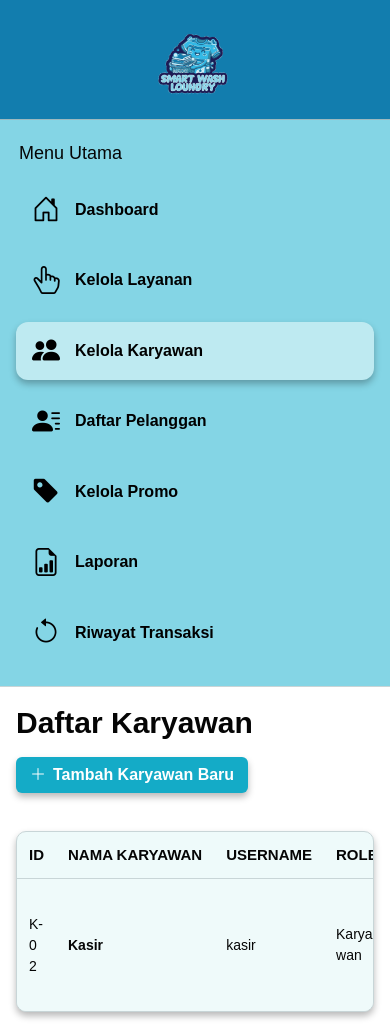
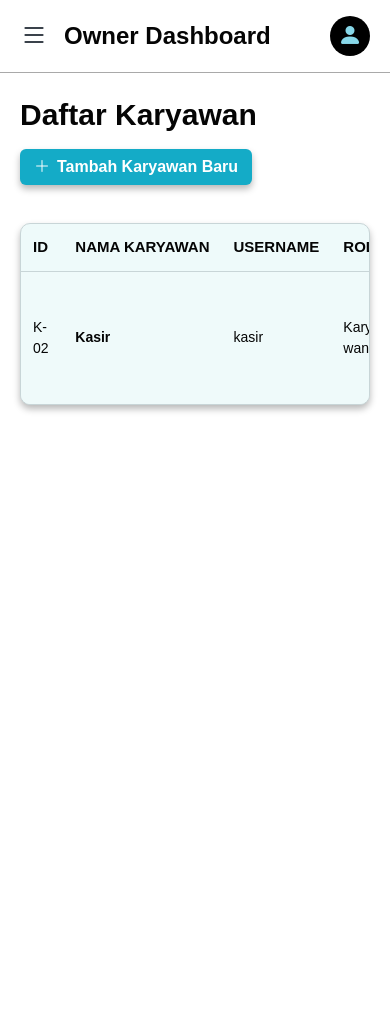
Before and after one commit to LthenSS/TA_Laundry, a Flask app: page /karyawan/ in a window 390 px wide. After the commit the page ends 412 px from the top, so only its background shows below. Run offline with Flask 3, Linux system fonts and the light colour scheme; the visitor is signed in with stand-in values (Sample User, id 1); some libraries are stand-ins or nearby versions.

Commit message:
update hp

```diff
--- /dev/null
+++ b/static/css/responsive.css
@@ -0,0 +1,148 @@
+
+/* =========================================================================
+   RESPONSIVE LAYOUT & MOBILE MENU (ADDED FOR MOBILE SUPPORT)
+========================================================================= */
+
+.sw-hamburger {
+    display: none;
+    background: none;
+    border: none;
+    font-size: 28px;
+    color: #17212b;
+    cursor: pointer;
+    padding: 0;
+    line-height: 1;
+}
+
+.sw-sidebar-overlay {
+    display: none;
+    position: fixed;
+    top: 0;
+    left: 0;
+    width: 100%;
+    height: 100%;
+    background: rgba(0, 0, 0, 0.5);
+    z-index: 999;
+    opacity: 0;
+    transition: opacity 0.3s ease;
+}
+
+.sw-sidebar-overlay.show {
+    display: block;
+    opacity: 1;
+}
+
+/* Base Topbar (Admin) styling */
+.sw-admin-topbar {
+    min-height: 80px;
+    border-bottom: 1px solid #a9a9a9;
+    display: flex;
+    align-items: center;
+    justify-content: space-between;
+    padding: 0 34px;
+    background: #fff;
+    position: sticky;
+    top: 0;
+    z-index: 9;
+}
+
+.sw-admin-topbar-left {
+    display: flex;
+    align-items: center;
+    gap: 16px;
+}
+
+.sw-admin-topbar h1 {
+    margin: 0;
+    font-size: 24px;
+    font-weight: 700;
+}
+
+@media (max-width: 992px) {
+    /* Layout */
+    .sw-app-shell, .sw-kasir-shell {
+        grid-template-columns: 1fr;
+    }
+
+    /* Hamburger */
+    .sw-hamburger {
+        display: block;
+    }
+
+    /* Sidebars */
+    .sw-sidebar, .sw-kasir-sidebar {
+        position: fixed;
+        left: -320px;
+        top: 0;
+        bottom: 0;
+        width: 300px;
+        z-index: 1000;
+        transition: left 0.3s ease;
+        box-shadow: 4px 0 15px rgba(0,0,0,0.1);
+    }
+
+    .sw-sidebar.open, .sw-kasir-sidebar.open {
+        left: 0;
+    }
+
+    /* Topbars padding */
+    .sw-admin-topbar, .sw-kasir-topbar {
+        padding: 16px 20px;
+        min-height: auto;
+    }
+
+    .sw-kasir-topbar h1 {
+        font-size: 20px;
+    }
+
+    .sw-kasir-userbar {
+        gap: 12px;
+    }
+
+    .sw-role-pill {
+        display: none; /* Hide role pill on mobile to save space */
+    }
+
+    .sw-user-text {
+        display: none; /* Hide text on mobile */
+    }
+
+    /* Content padding */
+    .sw-content, .sw-kasir-content {
+        padding: 24px 20px;
+    }
+
+    .sw-stats {
+        grid-template-columns: 1fr;
+        gap: 16px;
+    }
+
+    .sw-page-header {
+        flex-direction: column;
+        align-items: flex-start;
+        gap: 16px;
+    }
+
+    .sw-page-actions {
+        width: 100%;
+        justify-content: space-between;
+    }
+
+    .sw-page-actions form {
+        width: 100%;
+    }
+
+    .sw-page-actions .form-control {
+        width: 100%;
+        min-width: 0;
+    }
+
+    /* Table Responsive */
+    .sw-table-card, .sw-kasir-panel {
+        overflow-x: auto;
+    }
+
+    .sw-table, .sw-kasir-table {
+        min-width: 600px; /* force scrolling */
+    }
+}
--- a/templates/base.html
+++ b/templates/base.html
@@ -7,10 +7,14 @@
     <link href="https://cdn.jsdelivr.net/npm/bootstrap@5.3.3/dist/css/bootstrap.min.css" rel="stylesheet">
     <link href="https://cdn.jsdelivr.net/npm/bootstrap-icons@1.11.3/font/bootstrap-icons.min.css" rel="stylesheet">
     <link href="{{ url_for('static', filename='css/smartwash.css') }}" rel="stylesheet">
+    <link href="{{ url_for('static', filename='css/responsive.css') }}" rel="stylesheet">
 </head>
 <body>
     <div class="sw-app-shell">
-        <aside class="sw-sidebar">
+        <!-- Overlay (mobile) -->
+        <div class="sw-sidebar-overlay" id="sidebarOverlay" onclick="closeSidebar()"></div>
+
+        <aside class="sw-sidebar" id="adminSidebar">
             <div class="sw-sidebar-logo">
                 <div class="sw-brand-mark" aria-label="Smart Wash Laundry">
                     <img src="{{ url_for('static', filename='img/logo.png') }}" alt="Smart Wash Laundry Logo" style="width: 240px; height: auto; object-fit: contain; margin-top: 15px;">
@@ -41,12 +45,29 @@
                     <a class="sw-nav-item {% if request.endpoint == 'dashboard.riwayat' %}active{% endif %}" href="{{ url_for('dashboard.riwayat') }}">
                         <i class="bi bi-arrow-counterclockwise"></i><span>Riwayat Transaksi</span>
                     </a>
+                    <a class="sw-nav-item" href="{{ url_for('auth.logout') }}" style="color:#c0392b; margin-top:20px; border-top:1px solid rgba(0,0,0,0.1); padding-top:20px;">
+                        <i class="bi bi-box-arrow-right"></i><span>Log Out</span>
+                    </a>
                 </nav>
             </div>
         </aside>
 
         <main class="sw-main">
-            <div class="sw-main-topline"></div>
+            <header class="sw-admin-topbar">
+                <div class="sw-admin-topbar-left">
+                    <button class="sw-hamburger" id="hamburgerBtn" onclick="toggleSidebar()" aria-label="Toggle Menu">
+                        <i class="bi bi-list"></i>
+                    </button>
+                    <h1>{% block page_title %}Owner Dashboard{% endblock %}</h1>
+                </div>
+                <div class="sw-kasir-userbar">
+                    <div class="sw-user-text text-end">
+                        <strong>{{ session.get("nama", "Owner") }}</strong>
+                        <span class="d-block text-muted" style="font-size: 13px;">Owner</span>
+                    </div>
+                    <span class="sw-user-avatar" style="width: 40px; height: 40px; font-size: 24px;"><i class="bi bi-person-fill"></i></span>
+                </div>
+            </header>
             <div class="sw-content">
                 {% block content %}{% endblock %}
             </div>
@@ -80,6 +101,16 @@
                 {% endif %}
             {% endwith %}
         });
+
+        // Mobile Sidebar Toggle JS
+        function toggleSidebar() {
+            document.getElementById('adminSidebar').classList.toggle('open');
+            document.getElementById('sidebarOverlay').classList.toggle('show');
+        }
+        function closeSidebar() {
+            document.getElementById('adminSidebar').classList.remove('open');
+            document.getElementById('sidebarOverlay').classList.remove('show');
+        }
     </script>
     {% block scripts %}{% endblock %}
 </body>
```
Also changed, not shown: templates/kasir/layout.html (+25 -3 lines).
